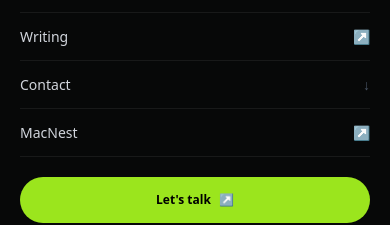
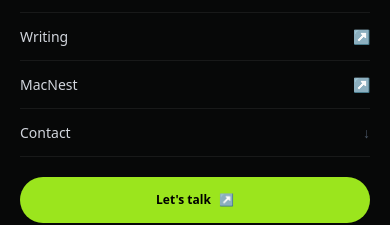
Before and after one commit to RaninduAmarasinghe/my-portfolio, a Next.js app: page /macnest in a window 390 px wide. Both pictures are taken after a click on the button "Open navigation menu". Shown: the part 172-397 px from the top of the page. Built offline with nearby package versions, Linux system fonts and the light colour scheme.

Commit message:
fix(navbar): move MacNest above Contact in mobile navigation

```diff
--- a/app/components/Navbar.tsx
+++ b/app/components/Navbar.tsx
@@ -359,6 +359,25 @@ export default function Navbar() {
                 <span className="text-gray-600">↗</span>
               </Link>
 
+
+              {/* =================================================
+                  MacNest
+              ================================================= */}
+
+
+
+
+   <Link
+                href="/macnest"
+                onClick={closeMenu}
+                aria-current={pathname === "/macnest" ? "page" : undefined}
+                className="flex min-h-[48px] items-center justify-between border-b border-white/[0.07] text-sm text-gray-300 transition hover:text-white"
+              >
+                <span>MacNest</span>
+                <span className="text-gray-600">↗</span>
+              </Link>
+
+
               {/* =================================================
                   CONTACT
               ================================================= */}
@@ -388,15 +407,7 @@ export default function Navbar() {
                 </span>
               </a>
 
-              <Link
-                href="/macnest"
-                onClick={closeMenu}
-                aria-current={pathname === "/macnest" ? "page" : undefined}
-                className="flex min-h-[48px] items-center justify-between border-b border-white/[0.07] text-sm text-gray-300 transition hover:text-white"
-              >
-                <span>MacNest</span>
-                <span className="text-gray-600">↗</span>
-              </Link>
+
 
               {/* =================================================
                   MOBILE CTA
```
